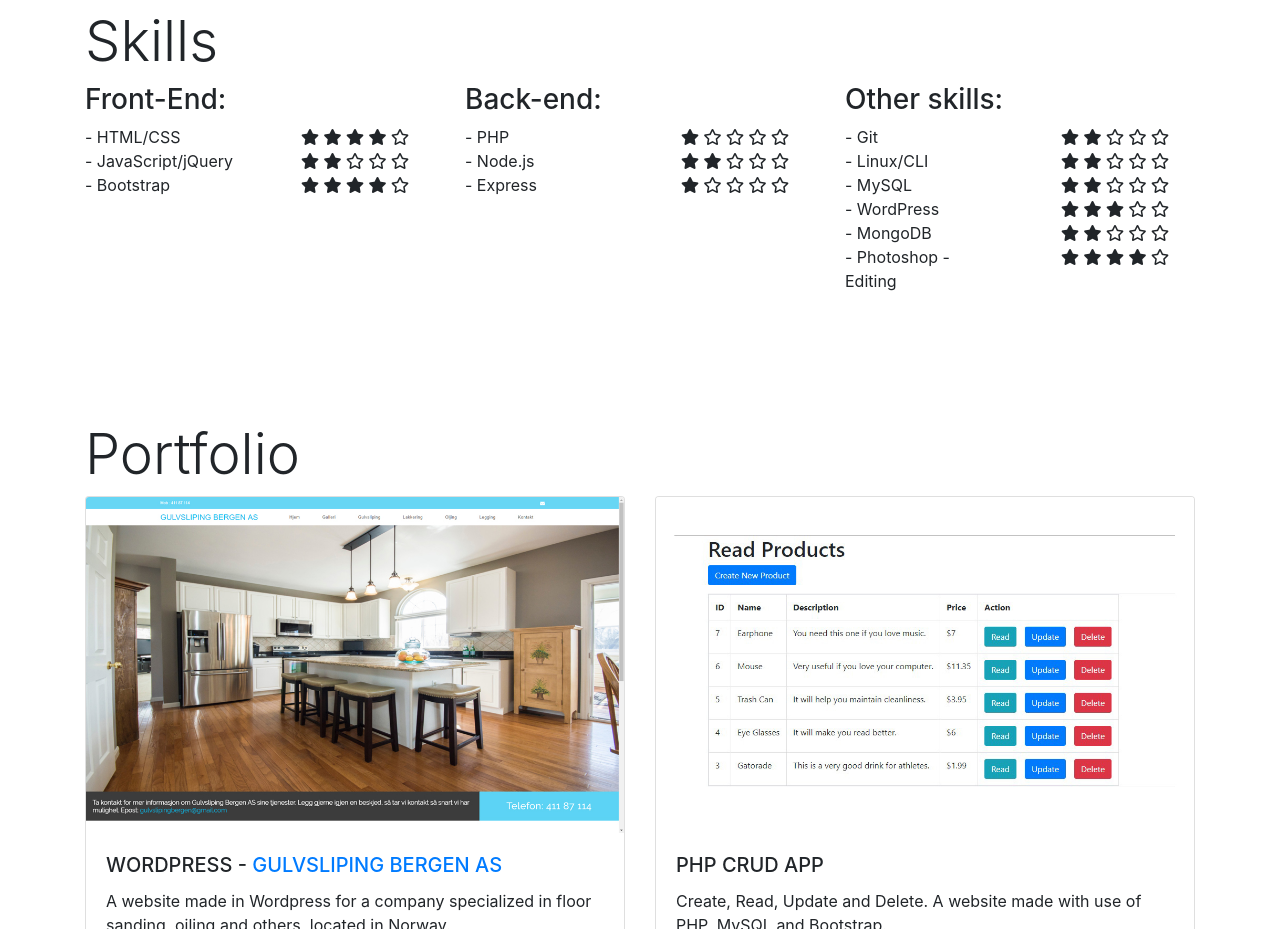
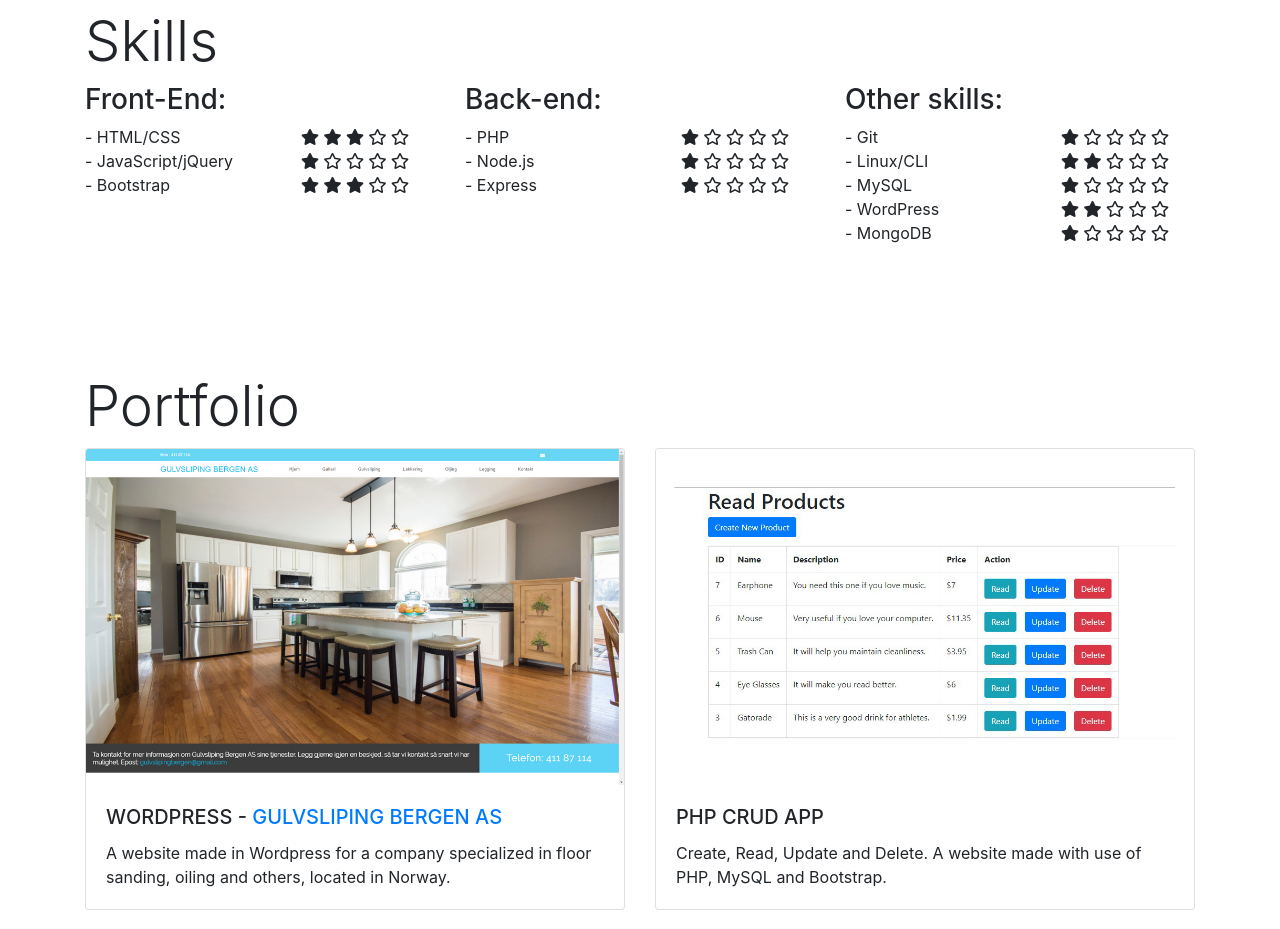
Before and after one commit to rado-st/Stan-Dev, a plain HTML site: page index.html in a window 1280 px wide. Shown: the part 1000-1929 px from the top of the page. Drawn offline with nearby package versions, Linux system fonts and the light colour scheme.

Commit message:
Content updated - skills

```diff
--- a/index.html
+++ b/index.html
@@ -86,7 +86,7 @@
                         <i class='fas fa-star'></i>
                         <i class='fas fa-star'></i>
                         <i class='fas fa-star'></i>
-                        <i class='fas fa-star'></i>
+                        <i class='far fa-star'></i>
                         <i class='far fa-star'></i>
                     </div>
                 </div>
@@ -96,7 +96,7 @@
                     </div>
                     <div class='col text-center'>
                         <i class='fas fa-star'></i>
-                        <i class='fas fa-star'></i>
+                        <i class='far fa-star'></i>
                         <i class='far fa-star'></i>
                         <i class='far fa-star'></i>
                         <i class='far fa-star'></i>
@@ -110,7 +110,7 @@
                         <i class='fas fa-star'></i>
                         <i class='fas fa-star'></i>
                         <i class='fas fa-star'></i>
-                        <i class='fas fa-star'></i>
+                        <i class='far fa-star'></i>
                         <i class='far fa-star'></i>
                     </div>
                 </div>
@@ -136,7 +136,7 @@
                     </div>
                     <div class='col text-center'>
                         <i class='fas fa-star'></i>
-                        <i class='fas fa-star'></i>
+                        <i class='far fa-star'></i>
                         <i class='far fa-star'></i>
                         <i class='far fa-star'></i>
                         <i class='far fa-star'></i>
@@ -164,7 +164,7 @@
                     </div>
                     <div class='col text-center'>
                         <i class='fas fa-star'></i>
-                        <i class='fas fa-star'></i>
+                        <i class='far fa-star'></i>
                         <i class='far fa-star'></i>
                         <i class='far fa-star'></i>
                         <i class='far fa-star'></i>
@@ -188,7 +188,7 @@
                     </div>
                     <div class='col text-center'>
                         <i class='fas fa-star'></i>
-                        <i class='fas fa-star'></i>
+                        <i class='far fa-star'></i>
                         <i class='far fa-star'></i>
                         <i class='far fa-star'></i>
                         <i class='far fa-star'></i>
@@ -201,7 +201,7 @@
                     <div class='col text-center'>
                         <i class='fas fa-star'></i>
                         <i class='fas fa-star'></i>
-                        <i class='fas fa-star'></i>
+                        <i class='far fa-star'></i>
                         <i class='far fa-star'></i>
                         <i class='far fa-star'></i>
                     </div>
@@ -212,21 +212,9 @@
                     </div>
                     <div class='col text-center'>
                         <i class='fas fa-star'></i>
-                        <i class='fas fa-star'></i>
                         <i class='far fa-star'></i>
                         <i class='far fa-star'></i>
                         <i class='far fa-star'></i>
-                    </div>
-                </div>
-                <div class='row'>
-                    <div class='col'>
-                        - Photoshop - Editing
-                    </div>
-                    <div class='col text-center'>
-                        <i class='fas fa-star'></i>
-                        <i class='fas fa-star'></i>
-                        <i class='fas fa-star'></i>
-                        <i class='fas fa-star'></i>
                         <i class='far fa-star'></i>
                     </div>
                 </div>
```
